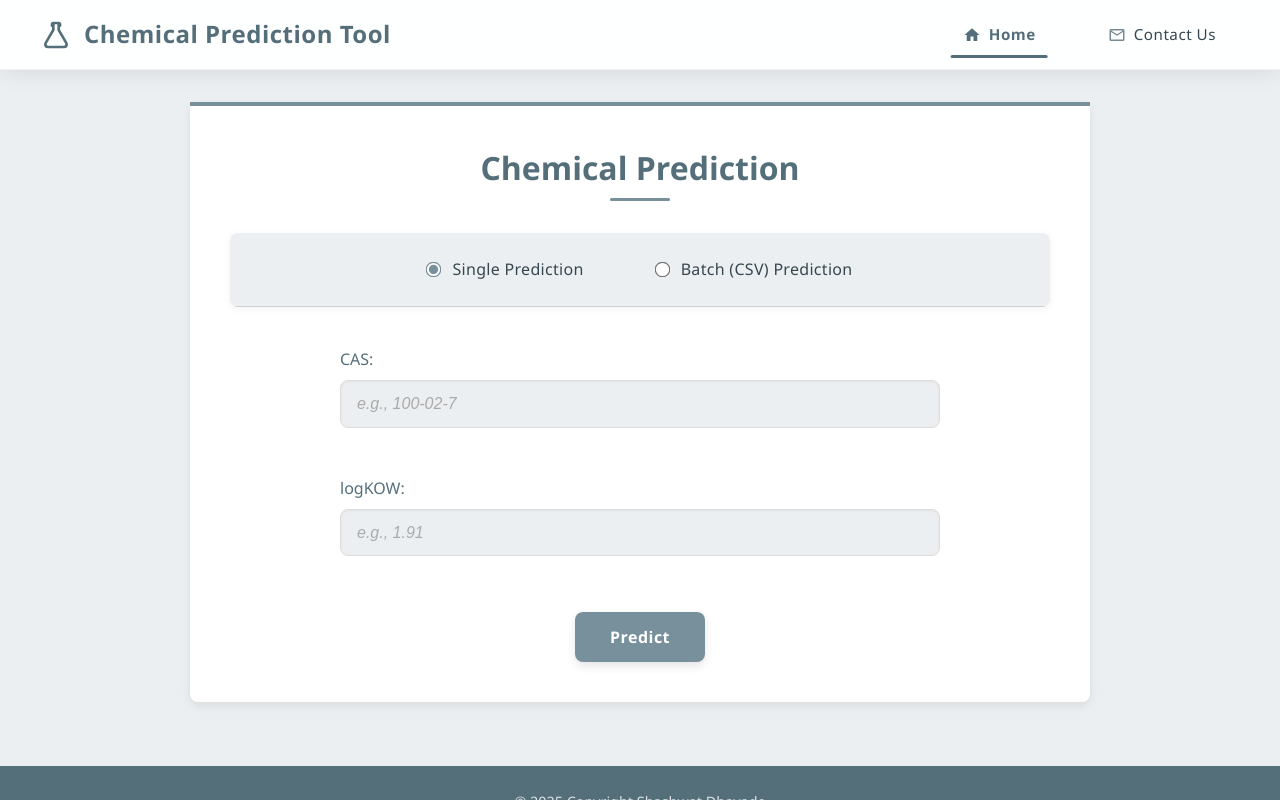
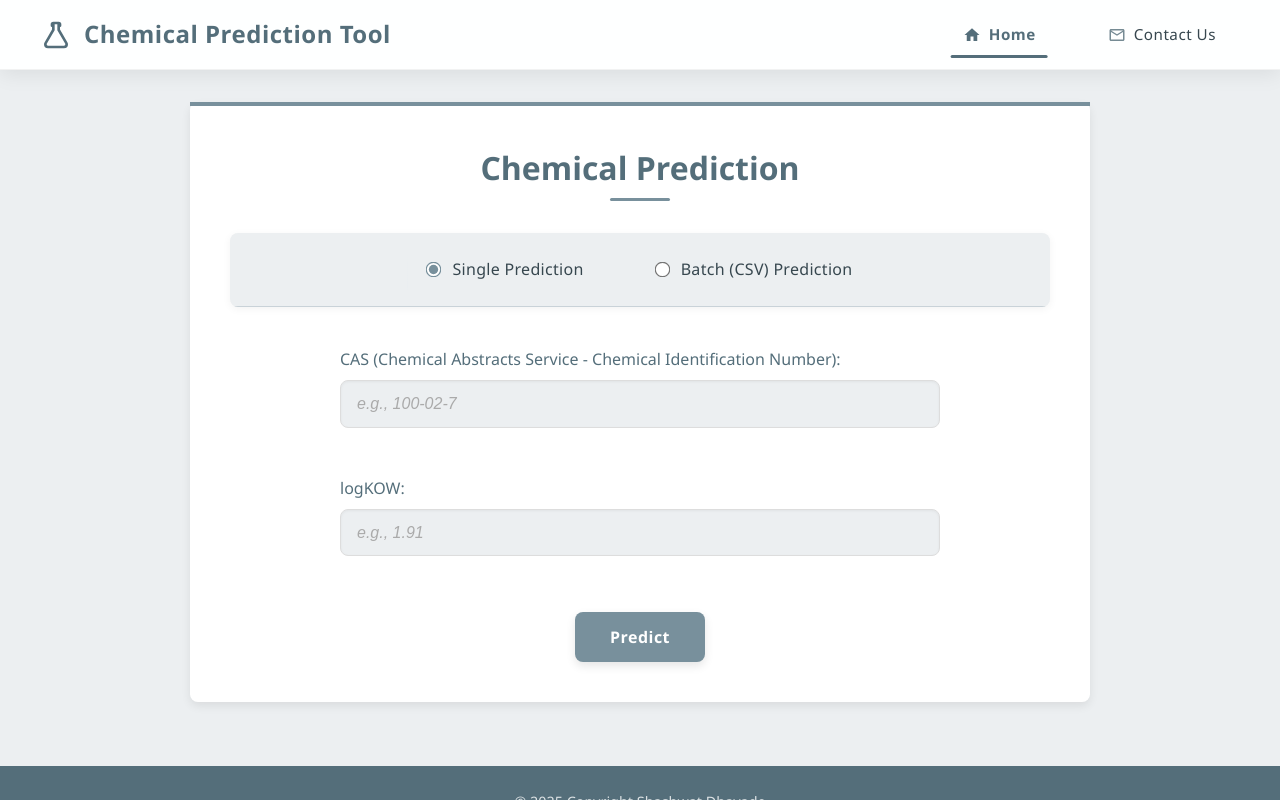
Before and after one commit to ssd6515/ChemClassify-Code, a React (Vite) app: page / in a window 1280 px wide. Built offline with nearby package versions, Linux system fonts and the light colour scheme.

Commit message:
Update App.jsx

```diff
--- a/src/App.jsx
+++ b/src/App.jsx
@@ -418,7 +418,7 @@ const PredictForm = () => {
           <div className="form-fields">
             <div className="form-group">
               <label htmlFor="cas" className="form-label">
-                CAS:
+                CAS (Chemical Abstracts Service - Chemical Identification Number):
               </label>
               <input
                 id="cas"
```
